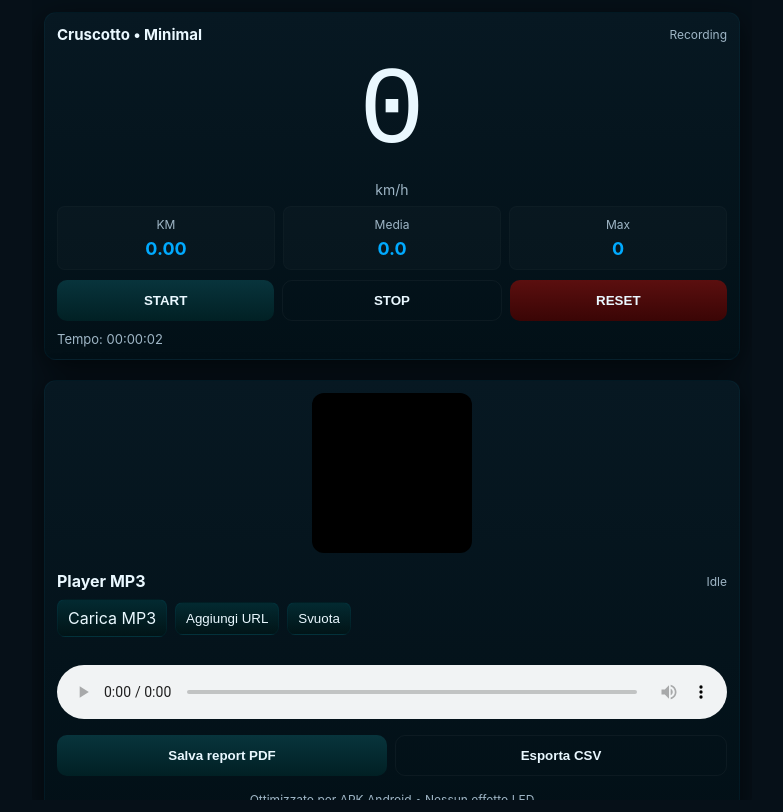
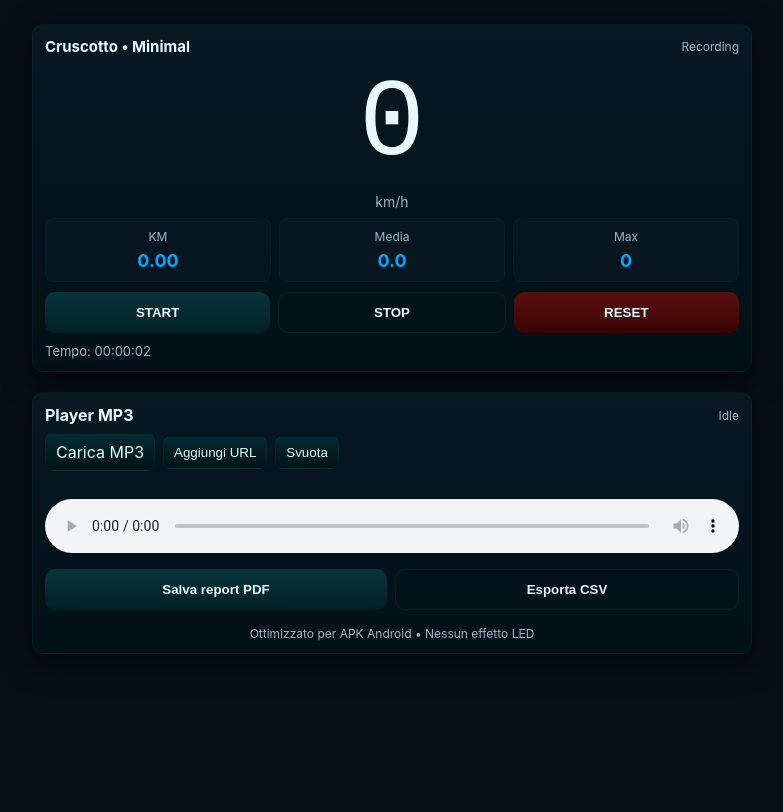
Before and after one commit to giovannicipollitti/auto, a plain HTML site: page index.html in a window 1280 px wide. Both pictures are taken after a click on the button "START". Shown: the whole page, without its empty margins (248-1031 px from the left). Drawn offline with nearby package versions, Linux system fonts and the light colour scheme.

Commit message:
Add files via upload

```diff
--- a/index.html
+++ b/index.html
@@ -7,8 +7,6 @@
 
 <!-- jsPDF per esportare PDF -->
 <script src="https://cdnjs.cloudflare.com/ajax/libs/jspdf/2.5.1/jspdf.umd.min.js"></script>
-<!-- jsmediatags per copertine MP3 -->
-<script src="https://cdn.jsdelivr.net/npm/jsmediatags@3.9.5/dist/jsmediatags.min.js"></script>
 
 <style>
   :root{
@@ -19,89 +17,24 @@
     --card: rgba(255,255,255,0.02);
     --text:#eaf8ff;
   }
-  html,body{
-    height:100%;
-    margin:0;
-    font-family:Inter,Arial,Helvetica,sans-serif;
-    background:var(--bg);
-    color:var(--text);
-    -webkit-font-smoothing:antialiased;
-    overflow:hidden;
-  }
-  .wrap{
-    max-width:460px;
-    margin:0 auto;
-    padding:12px;
-    display:flex;
-    flex-direction:column;
-    gap:12px;
-    height:100%;
-    box-sizing:border-box;
-    overflow:auto;
-  }
-  .panel{
-    background:linear-gradient(180deg,var(--panel),#021017);
-    padding:12px;
-    border-radius:12px;
-    border:1px solid rgba(0,160,220,0.06);
-    box-shadow:0 8px 30px rgba(0,0,0,0.6);
-  }
-  .speed{
-    font-family: 'Orbitron', monospace;
-    font-size:88px;
-    text-align:center;
-    color:var(--text);
-    margin:6px 0
-  }
-  .unit{
-    font-size:14px;
-    text-align:center;
-    color:var(--muted);
-    margin-bottom:6px
-  }
-  .smallstats{
-    display:flex;
-    gap:8px;
-    justify-content:space-between;
-    margin-top:8px
-  }
-  .stat{
-    flex:1;
-    background:var(--card);
-    padding:10px;
-    border-radius:8px;
-    text-align:center;
-    border:1px solid rgba(255,255,255,0.02)
-  }
+  html,body{height:100%;margin:0;font-family:Inter,Arial,Helvetica,sans-serif;background:var(--bg);color:var(--text);-webkit-font-smoothing:antialiased}
+  .wrap{max-width:460px;margin:12px auto;padding:12px;display:flex;flex-direction:column;gap:12px}
+  .panel{background:linear-gradient(180deg,var(--panel),#021017);padding:12px;border-radius:12px;border:1px solid rgba(0,160,220,0.06);box-shadow:0 8px 30px rgba(0,0,0,0.6)}
+  .speed{font-family: 'Orbitron', monospace; font-size:88px; text-align:center; color:var(--text); margin:6px 0}
+  .unit{font-size:14px;text-align:center;color:var(--muted);margin-bottom:6px}
+  .smallstats{display:flex;gap:8px;justify-content:space-between;margin-top:8px}
+  .stat{flex:1;background:var(--card);padding:10px;border-radius:8px;text-align:center;border:1px solid rgba(255,255,255,0.02)}
   .stat .label{font-size:12px;color:var(--muted)}
   .stat .val{font-size:18px;font-weight:700;color:var(--accent);margin-top:6px}
   .controls{display:flex;gap:8px;margin-top:10px}
-  .btn{
-    flex:1;
-    padding:12px;
-    border-radius:10px;
-    border:none;
-    background:linear-gradient(180deg,#08343c,#012024);
-    color:var(--text);
-    font-weight:700;
-    cursor:pointer
-  }
+  .btn{flex:1;padding:12px;border-radius:10px;border:none;background:linear-gradient(180deg,#08343c,#012024);color:var(--text);font-weight:700;cursor:pointer}
   .btn.ghost{background:transparent;border:1px solid rgba(255,255,255,0.04)}
   .btn.warn{background:linear-gradient(180deg,#5b0f0f,#3a0505)}
   /* player */
   .player{display:flex;flex-direction:column;gap:8px;margin-top:8px}
-  .cover{
-    width:160px;
-    height:160px;
-    background:#000;
-    border-radius:12px;
-    margin:0 auto 10px;
-    background-size:cover;
-    background-position:center;
-  }
   .file-row{display:flex;gap:8px;align-items:center}
   .file-btn{padding:8px 10px;border-radius:8px;background:linear-gradient(180deg,#032a31,#011417);border:1px solid rgba(0,160,220,0.06);cursor:pointer;color:var(--text)}
-  .playlist{display:flex;flex-direction:column;gap:6px;max-height:120px;overflow:auto;margin-top:6px}
+  .playlist{display:flex;flex-direction:column;gap:6px;max-height:160px;overflow:auto;margin-top:6px}
   .track{display:flex;justify-content:space-between;align-items:center;padding:8px;border-radius:8px;background:rgba(0,0,0,0.18)}
   .footer{font-size:12px;color:var(--muted);text-align:center;margin-top:8px}
   @media(min-width:600px){ .wrap{max-width:720px} .speed{font-size:110px} }
@@ -134,7 +67,6 @@
     </div>
 
     <div class="panel player">
-      <div id="coverArt" class="cover"></div>
       <div style="display:flex;justify-content:space-between;align-items:center">
         <div style="font-weight:700">Player MP3</div>
         <div style="font-size:12px;color:var(--muted)" id="playerState">Idle</div>
@@ -167,10 +99,11 @@ let startTime = null;
 let elapsedTimer = null;
 let lastPos = null;
 let totalMeters = 0;
-let samples = [];
+let samples = []; // velocità campionate (km/h)
 let maxSpeed = 0;
-let positionsLog = [];
+let positionsLog = []; // storico {t,lat,lon,speed}
 
+/* ---------- UI references ---------- */
 const speedEl = document.getElementById('speed');
 const kmEl = document.getElementById('km');
 const avgEl = document.getElementById('avg');
@@ -187,15 +120,20 @@ function formatTime(ms){
   return `${hh}:${mm}:${ss}`;
 }
 function toKm(m){ return m/1000; }
+
+/* haversine (metri) */
 function haversine(a,b){
   const R = 6371000;
   const toRad = x => x * Math.PI/180;
   const dLat = toRad(b.lat - a.lat);
   const dLon = toRad(b.lon - a.lon);
   const la = toRad(a.lat), lb = toRad(b.lat);
-  const sin1 = Math.sin(dLat/2)**2 + Math.cos(la)*Math.cos(lb)*Math.sin(dLon/2)**2;
-  return 2*Math.atan2(Math.sqrt(sin1), Math.sqrt(1-sin1))*R;
+  const sin1 = Math.sin(dLat/2)*Math.sin(dLat/2) + Math.cos(la)*Math.cos(lb)*Math.sin(dLon/2)*Math.sin(dLon/2);
+  const c = 2*Math.atan2(Math.sqrt(sin1), Math.sqrt(1-sin1));
+  return R*c;
 }
+
+/* aggiorna UI statistica */
 function updateStats(){
   const km = toKm(totalMeters);
   kmEl.textContent = km.toFixed(2);
@@ -203,141 +141,173 @@ function updateStats(){
   avgEl.textContent = avg.toFixed(1);
   maxEl.textContent = Math.round(maxSpeed);
 }
+
+/* aggiorna velocità sul display */
 function updateSpeedDisplay(v){
+  // v in km/h
   speedEl.textContent = (Math.round(v*10)/10).toString();
 }
 
-/* ---------- GPS ---------- */
+/* ---------- GPS handling ---------- */
 function onPos(p){
   const lat = p.coords.latitude;
   const lon = p.coords.longitude;
-  const s = p.coords.speed;
+  const s = p.coords.speed; // m/s or null
   const t = Date.now();
+
   let speedKmh = 0;
   if (s !== null && !isNaN(s)) speedKmh = s*3.6;
+  // else if no speed available we can estimate from lastPos later
+
+  // log position
   positionsLog.push({t, lat, lon, speed: speedKmh});
-  if(running && lastPos){
-    const d = haversine(lastPos,{lat,lon});
-    if(d>0.5) totalMeters+=d;
+
+  // compute distance
+  if (running && lastPos){
+    const d = haversine(lastPos, {lat,lon});
+    if (d > 0.5) totalMeters += d; // ignore tiny jitter
   }
-  lastPos={lat,lon,t};
-  if(running){
-    const sampleSpeed = speedKmh || (samples.length ? samples[samples.length-1]:0);
+
+  lastPos = {lat,lon,t};
+
+  // record sample if running
+  if (running){
+    const sampleSpeed = speedKmh || (samples.length ? samples[samples.length-1] : 0);
     samples.push(sampleSpeed);
-    if(sampleSpeed>maxSpeed) maxSpeed = sampleSpeed;
+    if (sampleSpeed > maxSpeed) maxSpeed = sampleSpeed;
     updateStats();
   }
+
   updateSpeedDisplay(speedKmh);
 }
-function onErr(e){ console.warn('GPS error', e); statusEl.textContent='GPS error'; }
-function startWatch(){ if(!('geolocation' in navigator)){alert('Geolocation non supportata'); return;} if(watchId!==null) return; watchId=navigator.geolocation.watchPosition(onPos,onErr,{enableHighAccuracy:true, maximumAge:500, timeout:10000}); }
-function stopWatch(){ if(watchId!==null){navigator.geolocation.clearWatch(watchId); watchId=null;} }
 
-/* ---------- controlli ---------- */
-document.getElementById('start').addEventListener('click',()=>{
-  if(running) return; running=true; statusEl.textContent='Recording';
-  startTime=Date.now();
-  elapsedTimer=setInterval(()=>timeEl.textContent=formatTime(Date.now()-startTime),1000);
-  totalMeters=0; samples=[]; maxSpeed=0; positionsLog=[]; lastPos=null;
+/* error callback */
+function onErr(e){
+  console.warn('GPS error', e);
+  statusEl.textContent = 'GPS error';
+}
+
+/* start/stop watchPosition */
+function startWatch(){
+  if (!('geolocation' in navigator)) { alert('Geolocation non supportata'); return; }
+  if (watchId !== null) return;
+  watchId = navigator.geolocation.watchPosition(onPos, onErr, {enableHighAccuracy:true, maximumAge:500, timeout:10000});
+}
+function stopWatch(){
+  if (watchId !== null){ navigator.geolocation.clearWatch(watchId); watchId = null; }
+}
+
+/* ---------- controlli Start / Stop / Reset ---------- */
+document.getElementById('start').addEventListener('click', ()=>{
+  if (running) return;
+  running = true;
+  statusEl.textContent = 'Recording';
+  startTime = Date.now();
+  elapsedTimer = setInterval(()=> {
+    timeEl.textContent = formatTime(Date.now()-startTime);
+  },1000);
+  // reset stats
+  totalMeters = 0; samples = []; maxSpeed = 0; positionsLog = []; lastPos = null;
   startWatch();
 });
-document.getElementById('stop').addEventListener('click',()=>{
-  if(!running) return; running=false; statusEl.textContent='Stopped';
-  clearInterval(elapsedTimer); stopWatch(); updateStats();
+
+document.getElementById('stop').addEventListener('click', ()=>{
+  if (!running) return;
+  running = false;
+  statusEl.textContent = 'Stopped';
+  clearInterval(elapsedTimer);
+  stopWatch();
+  updateStats();
   alert('Viaggio fermato. Puoi salvare il report in PDF.');
 });
-document.getElementById('reset').addEventListener('click',()=>{
-  if(!confirm('Azzerare tutti i dati?')) return;
-  running=false; statusEl.textContent='Idle';
-  clearInterval(elapsedTimer); stopWatch();
-  startTime=null; totalMeters=0; samples=[]; maxSpeed=0; positionsLog=[]; lastPos=null;
-  timeEl.textContent='00:00:00'; updateSpeedDisplay(0); updateStats();
+
+document.getElementById('reset').addEventListener('click', ()=>{
+  if (!confirm('Azzerare tutti i dati?')) return;
+  running = false;
+  statusEl.textContent = 'Idle';
+  clearInterval(elapsedTimer);
+  stopWatch();
+  startTime = null; totalMeters = 0; samples = []; maxSpeed = 0; positionsLog = []; lastPos = null;
+  timeEl.textContent = '00:00:00';
+  updateSpeedDisplay(0); updateStats();
 });
 
-/* ---------- Player MP3 con copertina ---------- */
+/* ---------- Player MP3 (semplice) ---------- */
 const audioInput = document.getElementById('audioInput');
 const playlistEl = document.getElementById('playlist');
 const audioEl = document.getElementById('audio');
 const playerState = document.getElementById('playerState');
-const coverEl = document.getElementById('coverArt');
-let playlist=[];
+let playlist = [];
 
-audioInput.addEventListener('change',()=>{
-  const files=Array.from(audioInput.files);
-  files.forEach(f=>{
-    const url=URL.createObjectURL(f);
-    const item={name:f.name,url,file:f};
-    playlist.push(item); renderTrack(item);
+audioInput.addEventListener('change', ()=>{
+  const files = Array.from(audioInput.files);
+  files.forEach(f => {
+    const url = URL.createObjectURL(f);
+    const item = {name: f.name, url};
+    playlist.push(item);
+    renderTrack(item);
   });
 });
 
 function renderTrack(item){
-  const div=document.createElement('div');
-  div.className='track';
-  div.innerHTML=`<div style="max-width:70%">${item.name}</div><div><button class="btn playBtn" data-url="${item.url}">Play</button></div>`;
+  const div = document.createElement('div'); div.className = 'track';
+  div.innerHTML = `<div style="max-width:70%">${item.name}</div><div><button class="btn playBtn" data-url="${item.url}">Play</button></div>`;
   playlistEl.appendChild(div);
-  const btn=div.querySelector('button');
-  btn.addEventListener('click',function(){
-    audioEl.src=this.dataset.url; audioEl.play();
-    if(item.file){
-      jsmediatags.read(item.file,{
-        onSuccess:function(tag){
-          if(tag.tags.picture){
-            const pic=tag.tags.picture;
-            const bytes=new Uint8Array(pic.data);
-            const blob=new Blob([bytes],{type:pic.format});
-            const url=URL.createObjectURL(blob);
-            coverEl.style.backgroundImage=`url(${url})`;
-          } else { coverEl.style.backgroundImage=''; }
-        },
-        onError:function(e){ console.log('Errore ID3:',e); coverEl.style.backgroundImage=''; }
-      });
-    } else { coverEl.style.backgroundImage=''; }
+  div.querySelector('button').addEventListener('click', function(){
+    audioEl.src = this.dataset.url;
+    audioEl.play();
   });
 }
 
-document.getElementById('addUrl').addEventListener('click',()=>{
-  const url=prompt('Inserisci URL MP3 (http/https)');
-  if(!url) return;
-  const name=url.split('/').pop().split('?')[0];
-  const item={name:name||'track',url};
-  playlist.push(item); renderTrack(item);
+document.getElementById('addUrl').addEventListener('click', ()=>{
+  const url = prompt('Inserisci URL MP3 (http/https)');
+  if (!url) return;
+  const name = url.split('/').pop().split('?')[0];
+  const item = {name: name || 'track', url};
+  playlist.push(item);
+  renderTrack(item);
 });
-document.getElementById('clearPl').addEventListener('click',()=>{
-  if(!confirm('Svuotare playlist?')) return;
-  playlist=[]; playlistEl.innerHTML=''; audioEl.pause(); audioEl.src=''; playerState.textContent='Idle'; coverEl.style.backgroundImage='';
+
+document.getElementById('clearPl').addEventListener('click', ()=>{
+  if (!confirm('Svuotare playlist?')) return;
+  playlist = []; playlistEl.innerHTML = ''; audioEl.pause(); audioEl.src = ''; playerState.textContent = 'Idle';
 });
-audioEl.addEventListener('play',()=>playerState.textContent='Playing');
-audioEl.addEventListener('pause',()=>playerState.textContent='Paused');
-audioEl.addEventListener('ended',()=>playerState.textContent='Idle');
+
+audioEl.addEventListener('play', ()=> playerState.textContent = 'Playing');
+audioEl.addEventListener('pause', ()=> playerState.textContent = 'Paused');
+audioEl.addEventListener('ended', ()=> playerState.textContent = 'Idle');
 
 /* ---------- Export PDF e CSV ---------- */
-const { jsPDF }=window.jspdf;
-document.getElementById('savePdf').addEventListener('click',()=>{
-  const doc=new jsPDF();
+const { jsPDF } = window.jspdf;
+
+document.getElementById('savePdf').addEventListener('click', ()=>{
+  const doc = new jsPDF();
   doc.setFontSize(16); doc.setTextColor(10,150,200);
-  doc.text('Report Viaggio',14,20);
+  doc.text('Report Viaggio', 14, 20);
   doc.setFontSize(11); doc.setTextColor(0,0,0);
-  const startStr=startTime?new Date(startTime).toLocaleString():'--';
-  const endStr=(!running && startTime)?new Date().toLocaleString():(running?'in corso':'--');
-  doc.text(`Inizio: ${startStr}`,14,36);
-  doc.text(`Fine: ${endStr}`,14,44);
-  doc.text(`KM percorsi: ${kmEl.textContent} km`,14,52);
-  doc.text(`Vel. media: ${avgEl.textContent} km/h`,14,60);
-  doc.text(`Vel. max: ${maxEl.textContent} km/h`,14,68);
-  doc.text(`Tempo: ${timeEl.textContent}`,14,76);
-  doc.text('Generated by Cruscotto Minimal',14,92);
+  const startStr = startTime ? new Date(startTime).toLocaleString() : '--';
+  const endStr = (!running && startTime) ? new Date().toLocaleString() : (running ? 'in corso' : '--');
+  doc.text(`Inizio: ${startStr}`, 14, 36);
+  doc.text(`Fine: ${endStr}`, 14, 44);
+  doc.text(`KM percorsi: ${kmEl.textContent} km`, 14, 52);
+  doc.text(`Vel. media: ${avgEl.textContent} km/h`, 14, 60);
+  doc.text(`Vel. max: ${maxEl.textContent} km/h`, 14, 68);
+  doc.text(`Tempo: ${timeEl.textContent}`, 14, 76);
+  doc.text('Generated by Cruscotto Minimal', 14, 92);
   doc.save(`report_${new Date().toISOString().replace(/[:.]/g,'-')}.pdf`);
 });
-document.getElementById('exportCsv').addEventListener('click',()=>{
-  let csv='timestamp,lat,lon,speed_kmh\n';
-  positionsLog.forEach(p=>csv+=`${new Date(p.t).toISOString()},${p.lat},${p.lon},${p.speed}\n`);
-  const blob=new Blob([csv],{type:'text/csv'});
-  const url=URL.createObjectURL(blob); const a=document.createElement('a'); a.href=url; a.download='log.csv'; a.click(); URL.revokeObjectURL(url);
+
+document.getElementById('exportCsv').addEventListener('click', ()=>{
+  let csv = 'timestamp,lat,lon,speed_kmh\\n';
+  positionsLog.forEach(p => csv += `${new Date(p.t).toISOString()},${p.lat},${p.lon},${p.speed}\\n`);
+  const blob = new Blob([csv], {type: 'text/csv'});
+  const url = URL.createObjectURL(blob); const a = document.createElement('a'); a.href = url; a.download = 'log.csv'; a.click(); URL.revokeObjectURL(url);
 });
 
 /* ---------- inizializza UI ---------- */
-updateSpeedDisplay(0); updateStats(); timeEl.textContent='00:00:00';
+updateSpeedDisplay(0);
+updateStats();
+timeEl.textContent = '00:00:00';
 </script>
 </body>
 </html>
```
